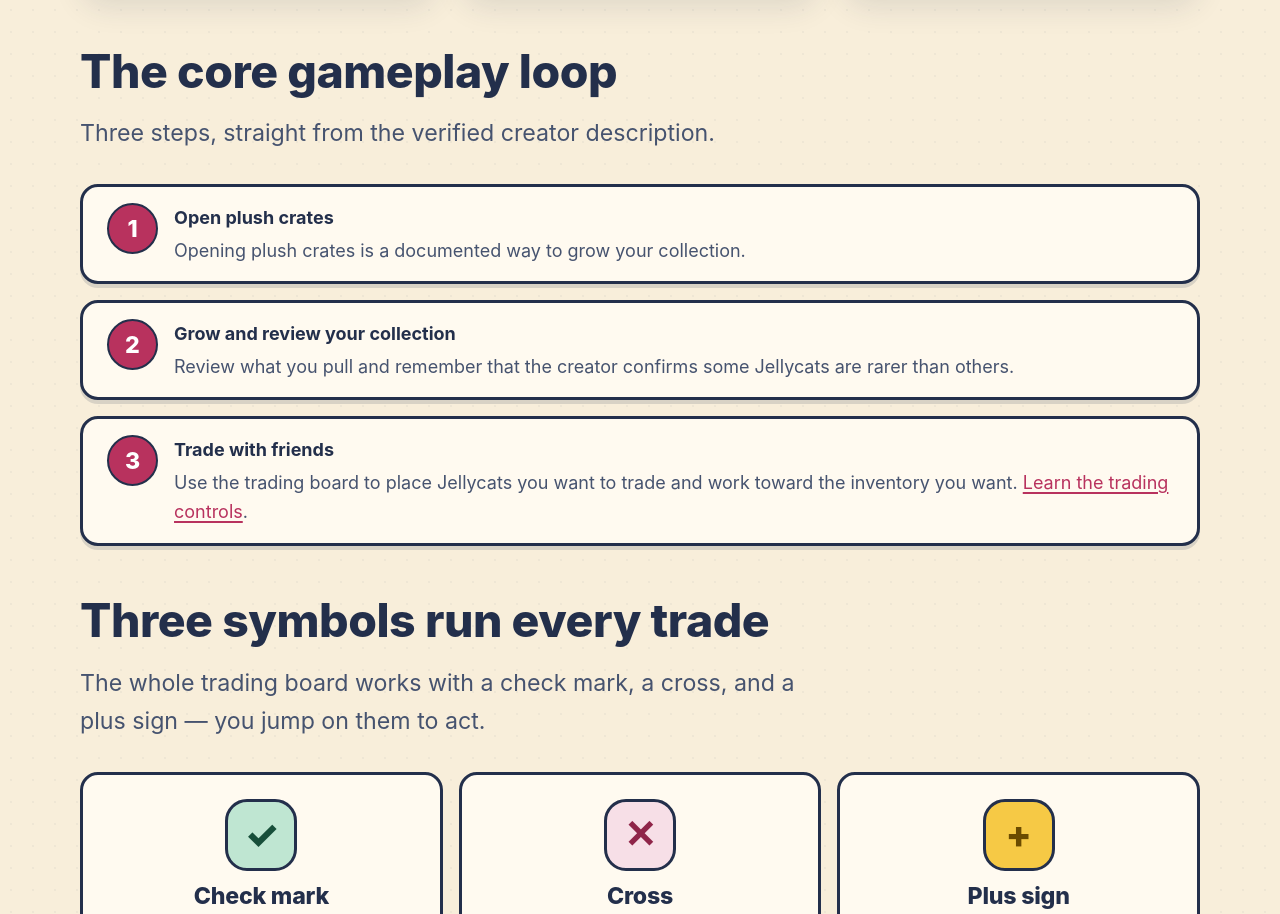
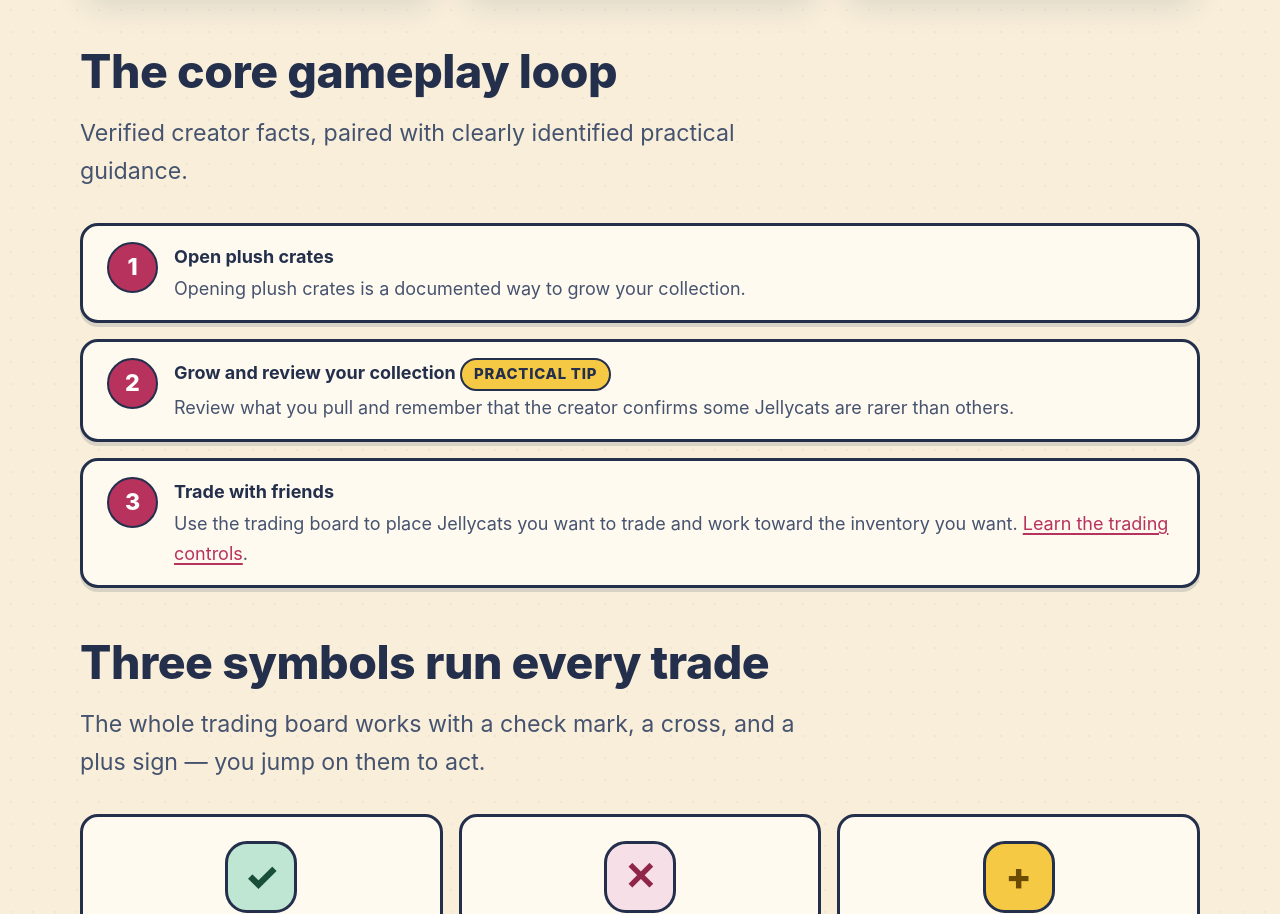
Before and after one commit to zhangtongxin888/trade-a-jellycat, a website built with Vite: page index.html in a window 1280 px wide. Shown: the part 1607-2521 px from the top of the page. Built offline with nearby package versions, Linux system fonts and the light colour scheme.

Commit message:
Label practical collection guidance

```diff
--- a/index.html
+++ b/index.html
@@ -163,7 +163,7 @@
         <div class="container">
           <div class="section-head">
             <h2 id="loop-heading">The core gameplay loop</h2>
-            <p>Three steps, straight from the verified creator description.</p>
+            <p>Verified creator facts, paired with clearly identified practical guidance.</p>
           </div>
           <ol class="steps">
             <li>
@@ -174,7 +174,7 @@
             </li>
             <li>
               <div>
-                <strong>Grow and review your collection</strong>
+                <strong>Grow and review your collection <span class="badge tip">Practical tip</span></strong>
                 <p>
                   Review what you pull and remember that the creator confirms some Jellycats are
                   rarer than others.
--- a/scripts/check-site.mjs
+++ b/scripts/check-site.mjs
@@ -73,6 +73,7 @@
   'Every Jellycat in your inventory starts life inside a plush crate',
   'Asking for more costs nothing',
   'no official tiers or values exist',
+  'Three steps, straight from the verified creator description.',
 ]) {
   check(!allPublicCopy.includes(forbidden), `public copy contains rejected overstatement: ${forbidden}`);
 }
```
